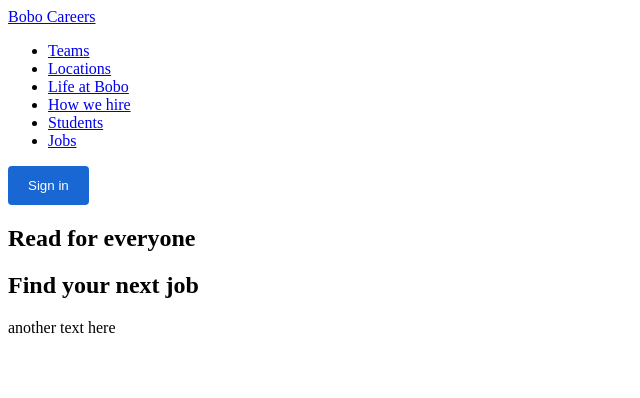
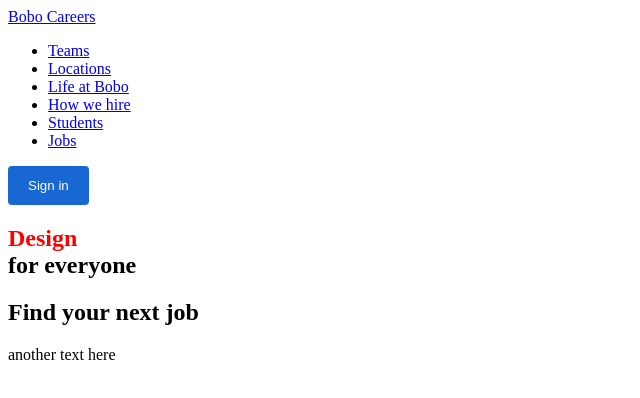
Before and after one commit to dumitriucristian/job-search, a Vue app: page / in a window 1280 px wide. Shown: the top 398 px of the page, without its empty margins (0-640 px from the left). Built offline with nearby package versions, Linux system fonts and the light colour scheme; the HTML template or start-up script is replaced by a standard one.

Commit message:
use setInterval and clearInterval

```diff
--- a/src/components/Headline.vue
+++ b/src/components/Headline.vue
@@ -1,6 +1,9 @@
 <template>
   <section>
-    <h1>{{ action }} for everyone</h1>
+    <h1 class="text-8xl mb-14 tracking-tighter font-bold">
+      <span :class="changeColor">{{ action }} </span>
+      <br />for everyone
+    </h1>
     <h2>Find your next job</h2>
   </section>
 </template>
@@ -9,9 +12,20 @@ export default {
   name: "Headline",
   data() {
     return {
-      action: "Buy",
+      action: "Build",
       interval: null,
+      actionClass: "build",
     };
+  },
+  computed: {
+    changeColor() {
+      return {
+        build: this.action === "Build",
+        create: this.action === "Create",
+        design: this.action === "Design",
+        code: this.action === "Code",
+      };
+    },
   },
   created() {
     this.changeTitle();
@@ -22,11 +36,29 @@ export default {
   methods: {
     changeTitle() {
       this.interval = setInterval(() => {
-        const actions = ["Buy", "Look", "Read", "Join"];
+        const actions = ["Build", "Create", "Design", "Code"];
         const nextActionIndex = (actions.indexOf(this.action) + 1) % 4;
-        this.action = actions[nextActionIndex];
+        const nextAction = actions[nextActionIndex];
+        this.action = nextAction;
       }, 2000);
     },
   },
 };
 </script>
+
+<style scoped>
+.build {
+  color: blue;
+}
+.create {
+  color: green;
+}
+
+.design {
+  color: red;
+}
+
+.code {
+  color: purple;
+}
+</style>
```
